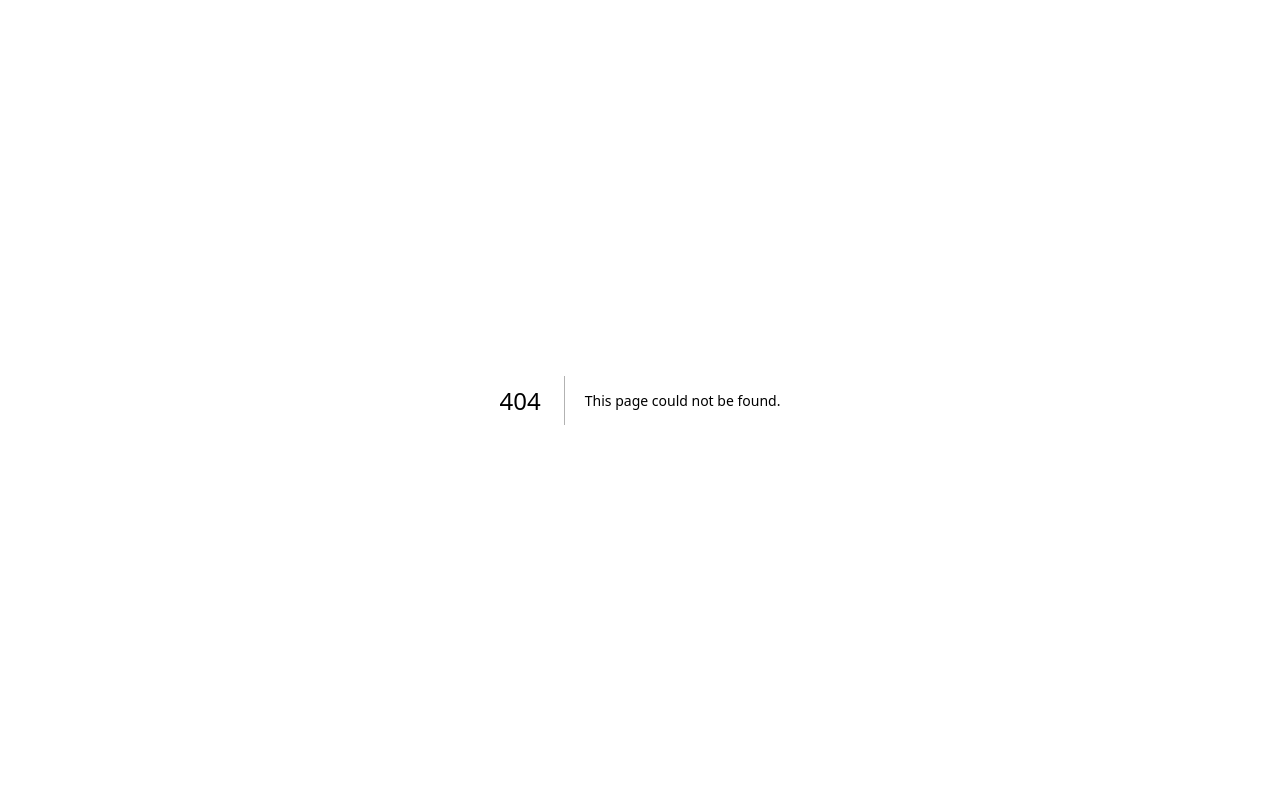
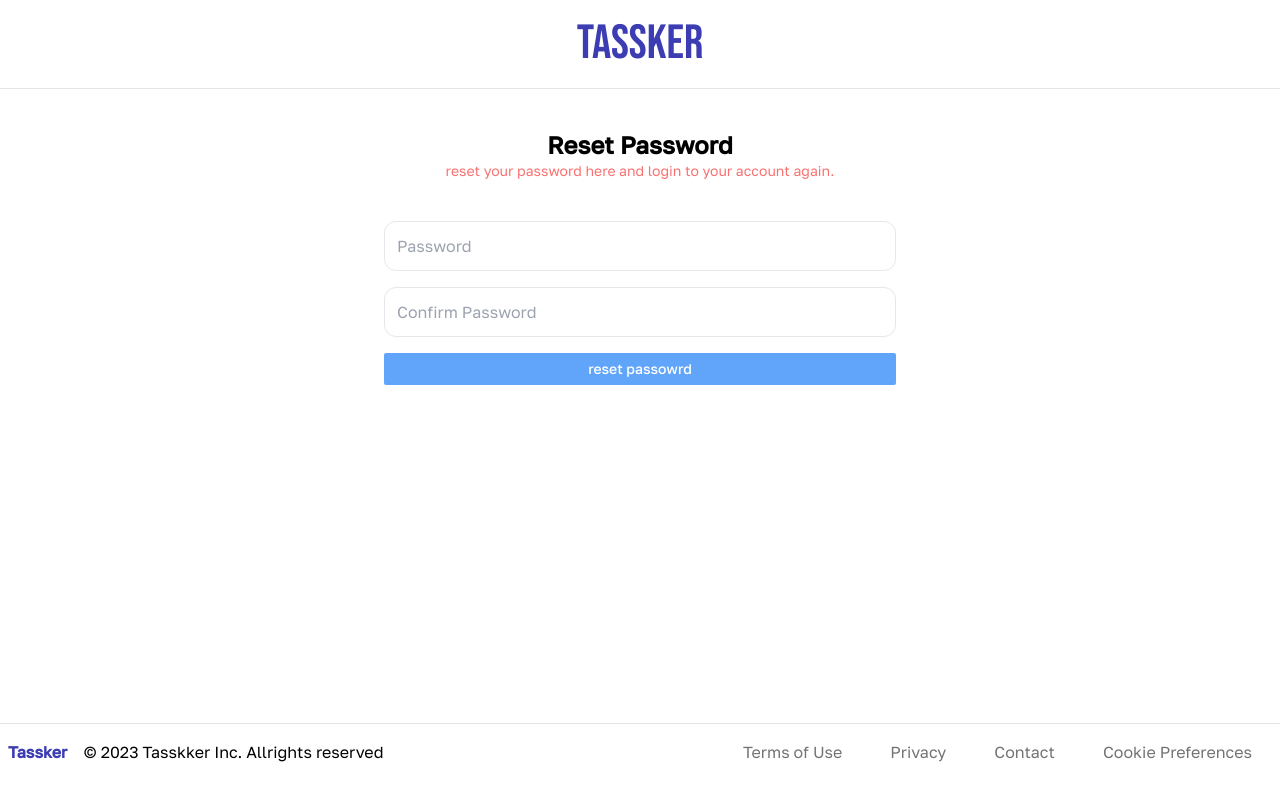
Before and after one commit to Aoyetibo557/task-manager-client, a Next.js app: page /passwordreset in a window 1280 px wide. Before the commit this address had no page. Built offline with nearby package versions, Linux system fonts and the light colour scheme.

Commit message:
update: Forgort password template setup

```diff
--- a/pages/loginform/index.tsx
+++ b/pages/loginform/index.tsx
@@ -10,6 +10,7 @@ import { useAuth } from "@/lib/hooks/useAuth";
 import { Spin } from "antd";
 import { AuthType } from "@/lib/utils/types";
 import { NextPage } from "next/types";
+import Link from "next/link";
 
 const LoginForm = () => {
   const router = useRouter();
@@ -119,6 +120,13 @@ const LoginForm = () => {
               )}
             </div>
           </div>
+          <div>
+            <Link
+              href="/passwordreset"
+              className="golos-font text-sm text-task-blue hover:underline font-normal inline-flex place-content-end">
+              Forgot Password?
+            </Link>
+          </div>
           <div className="w-full">
             {loading ? (
               <Spin size="large" />
--- /dev/null
+++ b/pages/passwordreset/index.tsx
@@ -0,0 +1,45 @@
+import PageLayout from "@/components/Layout/layout";
+import { Button } from "@/components/base-components/button/button";
+import { useRouter } from "next/router";
+import { useState, useEffect } from "react";
+
+const PasswordResetForm = () => {
+  const router = useRouter();
+  const [loading, setLoading] = useState(false);
+  const [emailinput, setEmail] = useState<string | any>("");
+
+  return (
+    <div className="flex flex-col items-center mt-10 gap-4">
+      <div className="flex items-center flex-col mb-6">
+        <div className="font-bold text-2xl golos-font">Reset Password</div>
+
+        <div>
+          <div className="golos-font text-red-400 text-sm font-normal">
+            reset your password here and login to your account again.
+          </div>
+        </div>
+      </div>
+      <form className="flex flex-col gap-4 w-2/5 loginform">
+        <input
+          className="golos-font text-base p-3 border-[1.5px] border-gray-200 focus:outline focus:outline-[1px] focus:outline-task-blue rounded-xl"
+          type="password"
+          name="password"
+          placeholder="Password"
+        />
+        <input
+          className="golos-font text-base p-3 border-[1.5px] border-gray-200 focus:outline focus:outline-[1px] focus:outline-task-blue rounded-xl"
+          type="password"
+          name="password2"
+          placeholder="Confirm Password"
+        />
+        <Button label="reset passowrd" size="sm" />
+      </form>
+    </div>
+  );
+};
+
+PasswordResetForm.getLayout = (page: React.ReactNode) => {
+  return <PageLayout>{page}</PageLayout>;
+};
+
+export default PasswordResetForm;
```
